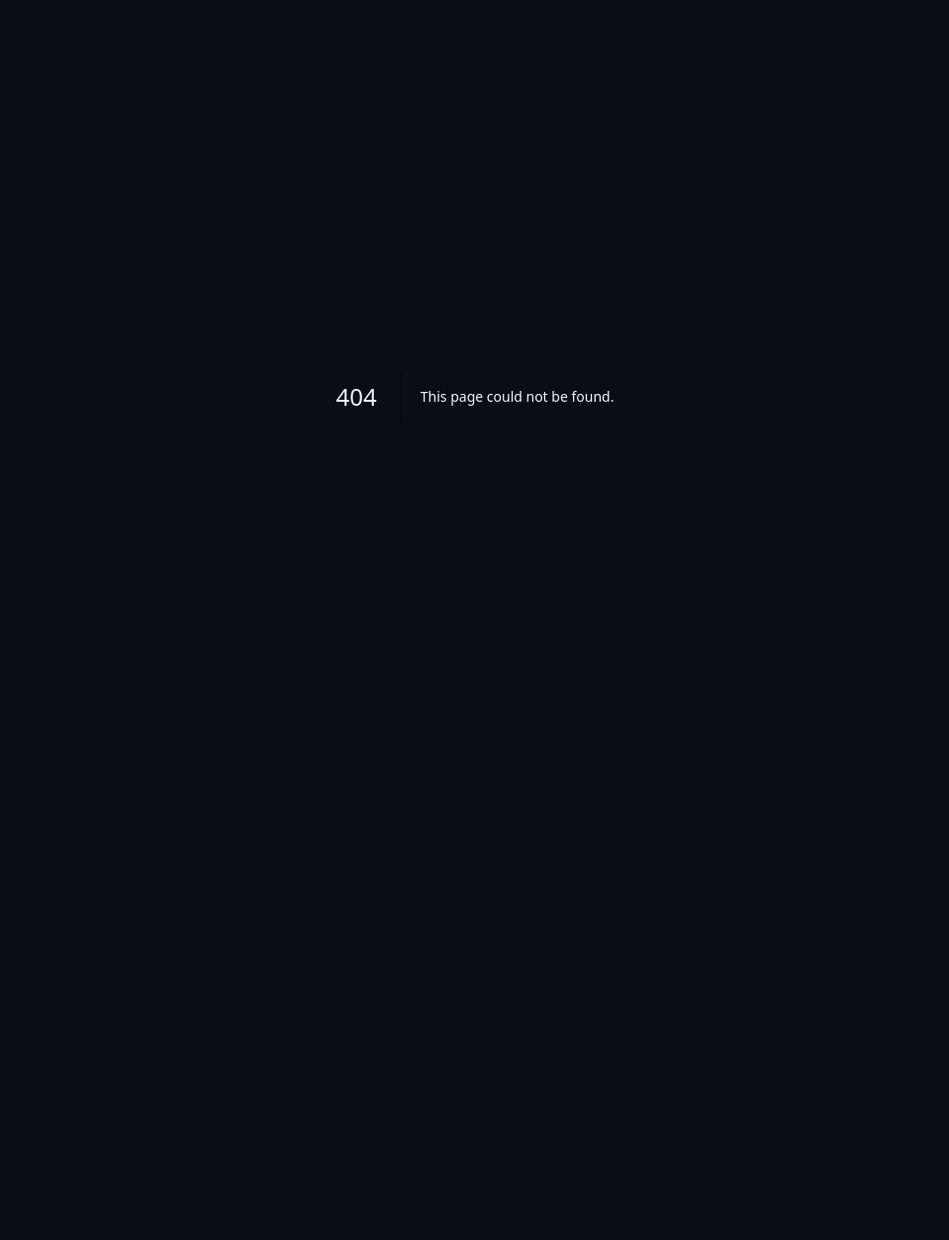
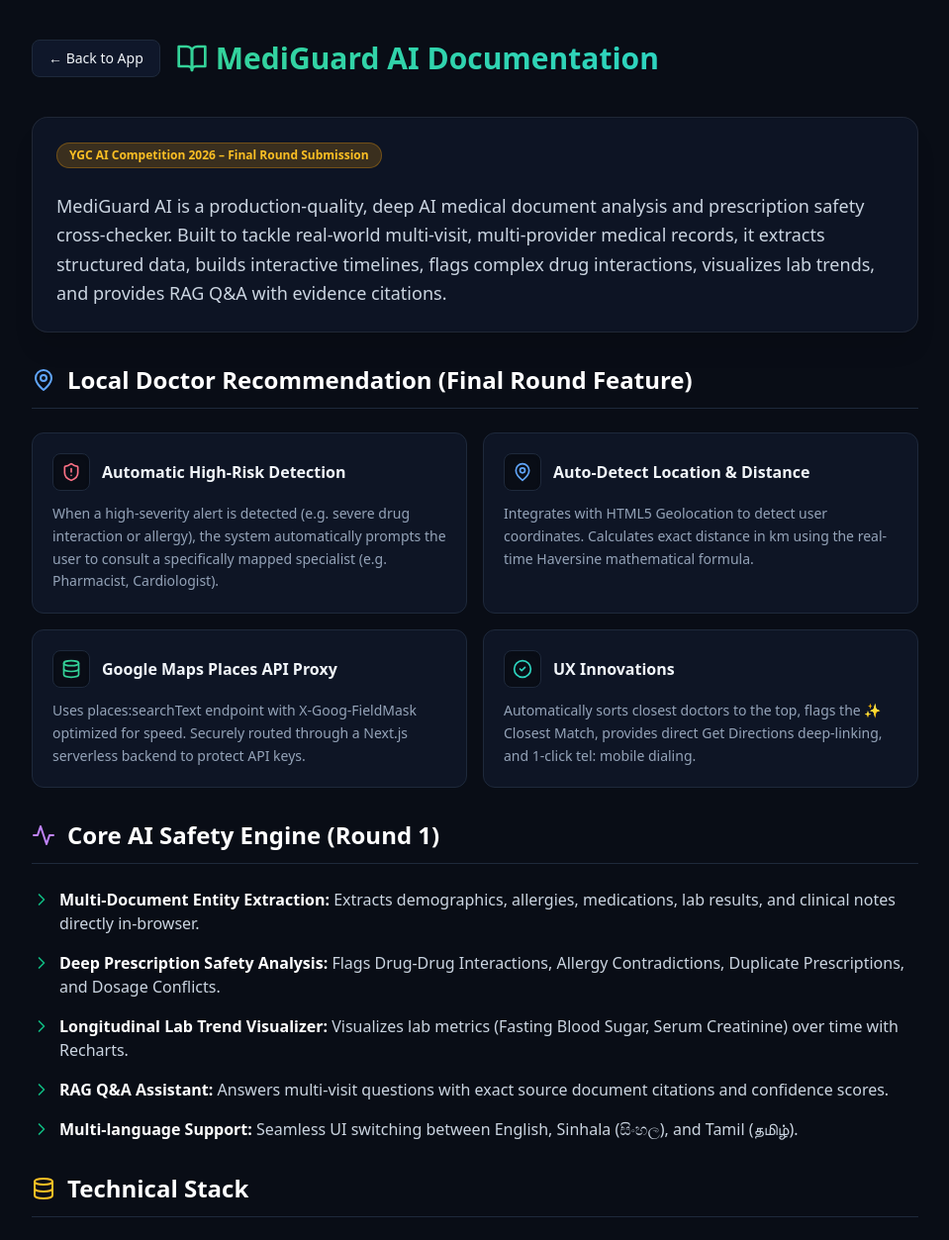
Before and after one commit to lu6-ux/MediGuard-AI, a Next.js app: page /docs in a window 1280 px wide. Before the commit this address had no page. Shown: the top 1253 px of the page at 99% size, without its empty margins (160-1119 px from the left). Before the commit the page ends 800 px from the top, so only its background shows below. Built offline with nearby package versions, Linux system fonts and the light colour scheme.

Commit message:
Final Round: Enhanced Doctor Recommender with specialty matching & distance calculation

```diff
--- /dev/null
+++ b/src/app/docs/page.tsx
@@ -0,0 +1,131 @@
+import React from 'react';
+import { ShieldAlert, MapPin, Database, Activity, Printer, Info, CheckCircle2, ChevronRight, BookOpen } from 'lucide-react';
+import Link from 'next/link';
+
+export default function DocsPage() {
+  return (
+    <div className="min-h-screen bg-slate-950 text-slate-100 font-sans selection:bg-emerald-500 selection:text-slate-950 py-10 px-4 sm:px-6 lg:px-8">
+      <div className="max-w-4xl mx-auto space-y-8">
+
+        {/* Header */}
+        <div className="flex items-center space-x-4 mb-10">
+          <Link href="/" className="px-4 py-2 bg-slate-900 border border-slate-800 rounded-lg text-sm hover:bg-slate-800 transition-colors">
+            ← Back to App
+          </Link>
+          <h1 className="text-3xl font-bold text-transparent bg-clip-text bg-gradient-to-r from-emerald-400 to-teal-400 flex items-center space-x-3">
+            <BookOpen className="h-8 w-8 text-emerald-400 mr-2" />
+            MediGuard AI Documentation
+          </h1>
+        </div>
+
+        {/* Hero Card */}
+        <div className="glass-panel p-6 rounded-2xl border border-slate-800 bg-slate-900/50 shadow-xl space-y-4">
+          <div className="inline-block px-3 py-1 bg-amber-500/20 text-amber-400 border border-amber-500/30 rounded-full text-xs font-semibold mb-2">
+            YGC AI Competition 2026 – Final Round Submission
+          </div>
+          <p className="text-slate-300 leading-relaxed text-lg">
+            MediGuard AI is a production-quality, deep AI medical document analysis and prescription safety cross-checker. Built to tackle real-world multi-visit, multi-provider medical records, it extracts structured data, builds interactive timelines, flags complex drug interactions, visualizes lab trends, and provides RAG Q&A with evidence citations.
+          </p>
+        </div>
+
+        {/* Final Round Feature Section */}
+        <div className="mt-12 space-y-6">
+          <h2 className="text-2xl font-bold text-white border-b border-slate-800 pb-3 flex items-center">
+            <MapPin className="h-6 w-6 text-blue-400 mr-3" />
+            Local Doctor Recommendation (Final Round Feature)
+          </h2>
+          <div className="grid grid-cols-1 md:grid-cols-2 gap-4">
+            <FeatureCard
+              icon={<ShieldAlert className="h-5 w-5 text-rose-400" />}
+              title="Automatic High-Risk Detection"
+              desc="When a high-severity alert is detected (e.g. severe drug interaction or allergy), the system automatically prompts the user to consult a specifically mapped specialist (e.g. Pharmacist, Cardiologist)."
+            />
+            <FeatureCard
+              icon={<MapPin className="h-5 w-5 text-blue-400" />}
+              title="Auto-Detect Location & Distance"
+              desc="Integrates with HTML5 Geolocation to detect user coordinates. Calculates exact distance in km using the real-time Haversine mathematical formula."
+            />
+            <FeatureCard
+              icon={<Database className="h-5 w-5 text-emerald-400" />}
+              title="Google Maps Places API Proxy"
+              desc="Uses places:searchText endpoint with X-Goog-FieldMask optimized for speed. Securely routed through a Next.js serverless backend to protect API keys."
+            />
+            <FeatureCard
+              icon={<CheckCircle2 className="h-5 w-5 text-teal-400" />}
+              title="UX Innovations"
+              desc="Automatically sorts closest doctors to the top, flags the ✨ Closest Match, provides direct Get Directions deep-linking, and 1-click tel: mobile dialing."
+            />
+          </div>
+        </div>
+
+        {/* Round 1 Core Features */}
+        <div className="mt-12 space-y-6">
+          <h2 className="text-2xl font-bold text-white border-b border-slate-800 pb-3 flex items-center">
+            <Activity className="h-6 w-6 text-purple-400 mr-3" />
+            Core AI Safety Engine (Round 1)
+          </h2>
+          <ul className="space-y-4 text-slate-300">
+            <li className="flex items-start">
+              <ChevronRight className="h-5 w-5 text-emerald-500 mr-2 shrink-0 mt-0.5" />
+              <div><strong className="text-white">Multi-Document Entity Extraction:</strong> Extracts demographics, allergies, medications, lab results, and clinical notes directly in-browser.</div>
+            </li>
+            <li className="flex items-start">
+              <ChevronRight className="h-5 w-5 text-emerald-500 mr-2 shrink-0 mt-0.5" />
+              <div><strong className="text-white">Deep Prescription Safety Analysis:</strong> Flags Drug-Drug Interactions, Allergy Contradictions, Duplicate Prescriptions, and Dosage Conflicts.</div>
+            </li>
+            <li className="flex items-start">
+              <ChevronRight className="h-5 w-5 text-emerald-500 mr-2 shrink-0 mt-0.5" />
+              <div><strong className="text-white">Longitudinal Lab Trend Visualizer:</strong> Visualizes lab metrics (Fasting Blood Sugar, Serum Creatinine) over time with Recharts.</div>
+            </li>
+            <li className="flex items-start">
+              <ChevronRight className="h-5 w-5 text-emerald-500 mr-2 shrink-0 mt-0.5" />
+              <div><strong className="text-white">RAG Q&A Assistant:</strong> Answers multi-visit questions with exact source document citations and confidence scores.</div>
+            </li>
+            <li className="flex items-start">
+              <ChevronRight className="h-5 w-5 text-emerald-500 mr-2 shrink-0 mt-0.5" />
+              <div><strong className="text-white">Multi-language Support:</strong> Seamless UI switching between English, Sinhala (සිංහල), and Tamil (தமிழ்).</div>
+            </li>
+          </ul>
+        </div>
+
+        {/* Architecture */}
+        <div className="mt-12 space-y-6">
+          <h2 className="text-2xl font-bold text-white border-b border-slate-800 pb-3 flex items-center">
+            <Database className="h-6 w-6 text-amber-400 mr-3" />
+            Technical Stack
+          </h2>
+          <div className="p-6 bg-slate-900 border border-slate-800 rounded-xl space-y-2 text-slate-300">
+            <p><strong>Frontend Framework:</strong> Next.js 14 (App Router) + TypeScript</p>
+            <p><strong>Styling:</strong> Tailwind CSS + Glassmorphism Design System</p>
+            <p><strong>Data Visualizations:</strong> Recharts</p>
+            <p><strong>Location API:</strong> Google Maps Places API (New) via Serverless REST</p>
+            <p><strong>NLP Engine:</strong> Custom Medical Rule & Deterministic RAG Vector Engine</p>
+          </div>
+        </div>
+
+        {/* Disclaimer */}
+        <div className="mt-12 p-4 bg-slate-900 border border-slate-800 rounded-xl flex items-start space-x-3 text-slate-400 text-sm">
+          <Info className="h-5 w-5 shrink-0 text-amber-500 mt-0.5" />
+          <p>
+            <strong>Medical Disclaimer:</strong> MediGuard AI is designed as an AI decision-support and safety screening tool. It does NOT provide medical diagnoses or replace licensed physicians or pharmacists. All local clinic routing is based on public directories.
+          </p>
+        </div>
+
+      </div>
+    </div>
+  );
+}
+
+function FeatureCard({ icon, title, desc }: { icon: React.ReactNode, title: string, desc: string }) {
+  return (
+    <div className="p-5 bg-slate-900/80 border border-slate-800 rounded-xl hover:border-slate-700 transition-colors">
+      <div className="flex items-center space-x-3 mb-3">
+        <div className="p-2 bg-slate-950 rounded-lg border border-slate-800 shadow-inner">
+          {icon}
+        </div>
+        <h3 className="font-bold text-slate-100">{title}</h3>
+      </div>
+      <p className="text-sm text-slate-400 leading-relaxed">{desc}</p>
+    </div>
+  );
+}
--- a/src/components/DoctorRecommender.tsx
+++ b/src/components/DoctorRecommender.tsx
@@ -174,14 +174,14 @@ export const DoctorRecommender: React.FC<DoctorRecommenderProps> = ({ flagContex
           />
         </div>
 
-        <div className="relative flex-1 sm:max-w-[200px]">
+        <div className="relative flex-1 sm:max-w-[250px]">
           <Calendar className="absolute left-3 top-2.5 h-4 w-4 text-slate-400" />
           <input
-            type="date"
+            type="datetime-local"
             value={availability === 'This Week' ? '' : availability}
             onChange={(e) => setAvailability(e.target.value)}
             className="w-full pl-9 pr-4 py-2 bg-slate-950 border border-slate-700 rounded-lg text-sm text-white focus:outline-none focus:border-blue-500 appearance-none [color-scheme:dark]"
-            min={new Date().toISOString().split('T')[0]}
+            min={new Date().toISOString().slice(0, 16)}
             required
           />
         </div>
--- a/src/components/Navbar.tsx
+++ b/src/components/Navbar.tsx
@@ -1,7 +1,8 @@
 'use client';
 
 import React from 'react';
-import { ShieldAlert, Stethoscope, Globe, Settings, FileText, Activity } from 'lucide-react';
+import { ShieldAlert, Stethoscope, Globe, Settings, FileText, Activity, BookOpen } from 'lucide-react';
+import Link from 'next/link';
 import { Language } from '@/types/medical';
 import { TRANSLATIONS } from '@/lib/i18n/translations';
 
@@ -88,6 +89,15 @@ export const Navbar: React.FC<NavbarProps> = ({
               </button>
             </div>
 
+            {/* Documentation Link */}
+            <Link
+              href="/docs"
+              className="p-2 rounded-lg bg-slate-900 border border-slate-800 text-slate-400 hover:text-white hover:border-slate-700 transition"
+              title="Documentation"
+            >
+              <BookOpen className="h-5 w-5" />
+            </Link>
+
             {/* Settings Modal Button */}
             <button
               onClick={onOpenSettings}
```
